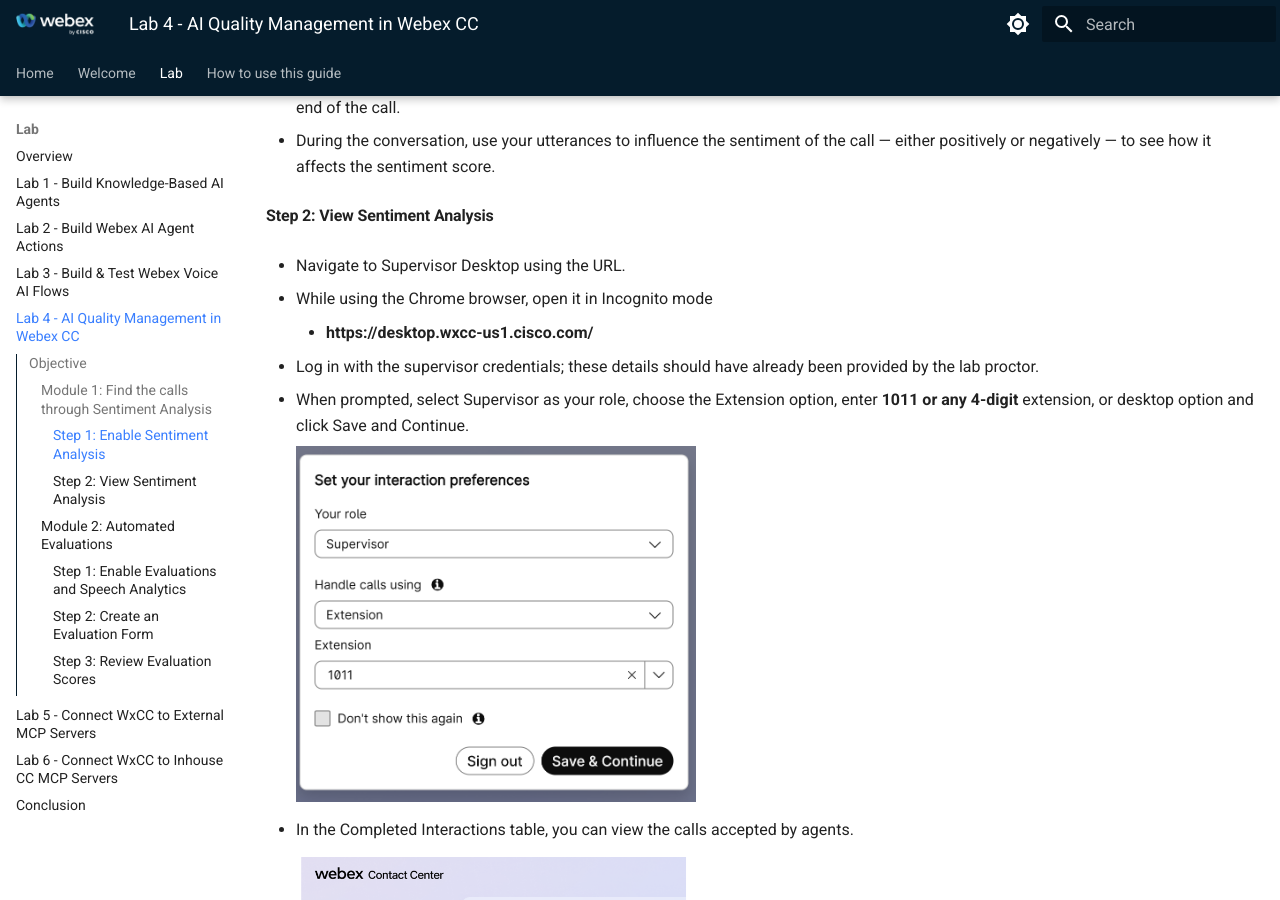
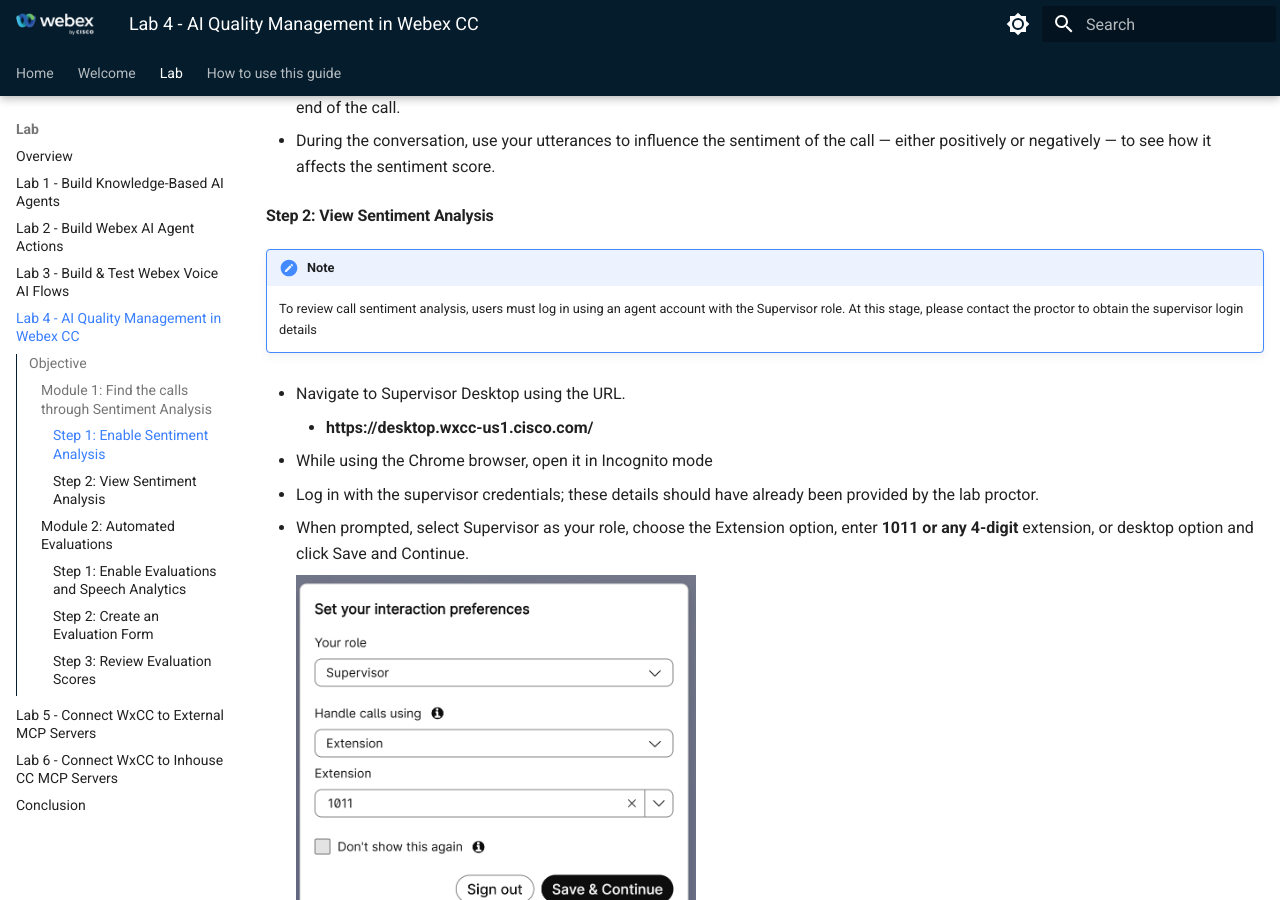
Before and after one commit to WebexCC-SA/LAB-11175, an MkDocs documentation site: the page built from docs/Excercise5.md, in a window 1280 px wide and 900 px high, scrolled down 6099 px. Built offline with MkDocs 1.6.1 and Material for MkDocs 9.7.7, drawn with Linux system fonts in a browser that asks for light colours.

Commit message:
Update Excercise5.md

```diff
--- a/docs/Excercise5.md
+++ b/docs/Excercise5.md
@@ -117,10 +117,13 @@
 
 #### Step 2: View Sentiment Analysis
 
+!!! Note
+    To review call sentiment analysis, users must log in using an agent account with the Supervisor role. At this stage, please contact the proctor to obtain the supervisor login details
+
 - Navigate to Supervisor Desktop using the URL.
+      - **https://desktop.wxcc-us1.cisco.com/**
 
 - While using the Chrome browser, open it in Incognito mode
-    - **https://desktop.wxcc-us1.cisco.com/**
 
 - Log in with the supervisor credentials; these details should have already been provided by the lab proctor.
 
```
